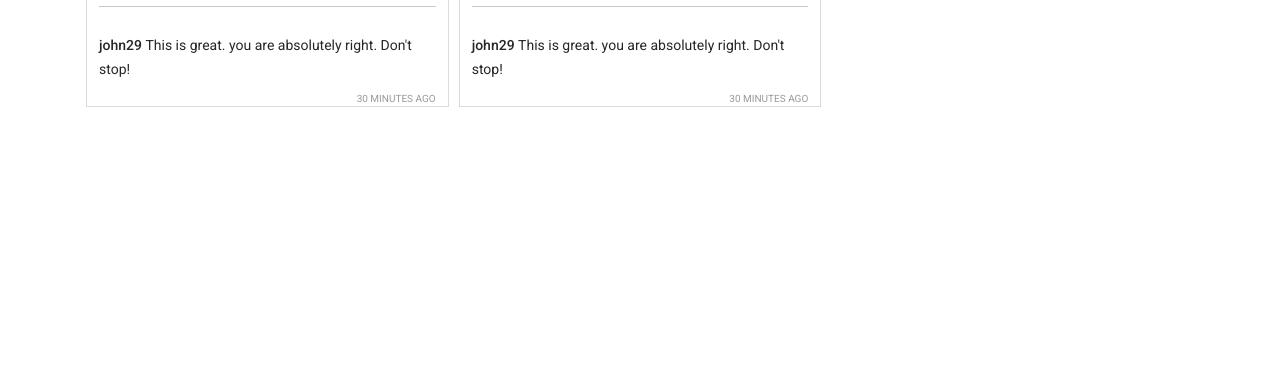
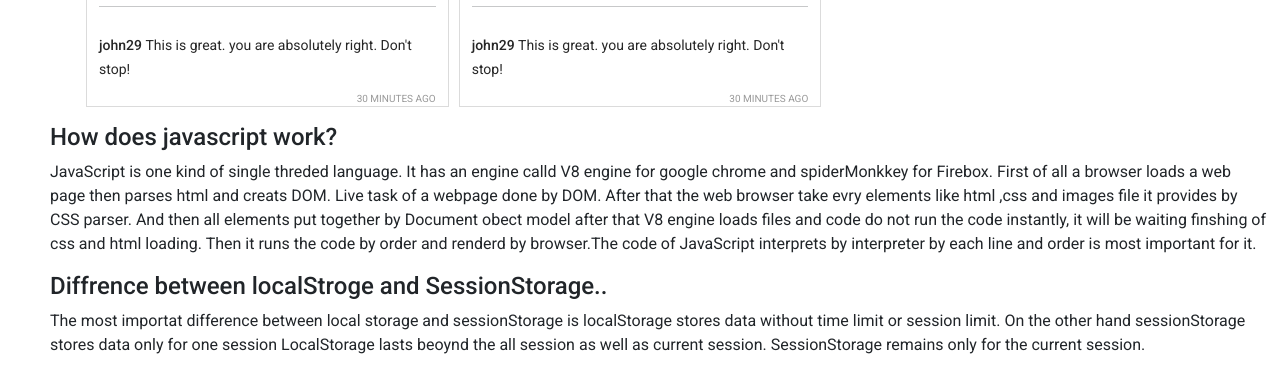
Before and after one commit to Afridi-AD/inista-sohor, a plain HTML site: page index.html in a window 1280 px wide. Shown: the part 1425-1798 px from the top of the page. Before the commit the page ends 1548 px from the top, so only its background shows below. Drawn offline with nearby package versions, Linux system fonts and the light colour scheme.

Commit message:
Question and anseer session update

```diff
--- a/css/style.css
+++ b/css/style.css
@@ -256,3 +256,8 @@ img {
     grid-template-columns: repeat(1, 1fr);
   }
 }
+
+.question-answer{
+  margin-left: 50px;
+  margin-right: 10px;
+}
--- a/index.html
+++ b/index.html
@@ -77,6 +77,25 @@
                 <h1>My Reported posts</h1>
             </div>
         </main>
+        <section>
+            <div class="question-answer">
+                <h4>How does javascript work?</h4>
+                <p>JavaScript is one kind of single threded language.
+                    It has an engine calld V8 engine for google chrome and spiderMonkkey for
+                    Firebox.
+                    First of all a browser loads a web page then parses html and creats DOM.
+                    Live task of a webpage done by DOM. After that the web browser take evry elements like html ,css and images file it provides by CSS parser.
+                    And then all elements put together by Document obect model after that V8 engine loads files and code do not run the code instantly, it will be waiting finshing of css and html loading.
+                    Then it runs the code by order and renderd by browser.The code of JavaScript interprets by interpreter  by each line and order is most important for it.</p>
+                    <h4>Diffrence between localStroge and SessionStorage..</h4>
+                    <p>The most importat difference between local storage and sessionStorage
+                        is localStorage stores data without time limit or session limit.
+                        On the other hand sessionStorage stores data only for one session
+                        LocalStorage lasts beoynd the all session as well as current session.
+                        SessionStorage remains only for the current session.</p>
+
+            </div>
+        </section>
         <footer></footer>
 
         <!-- add javascript  file  -->
```
